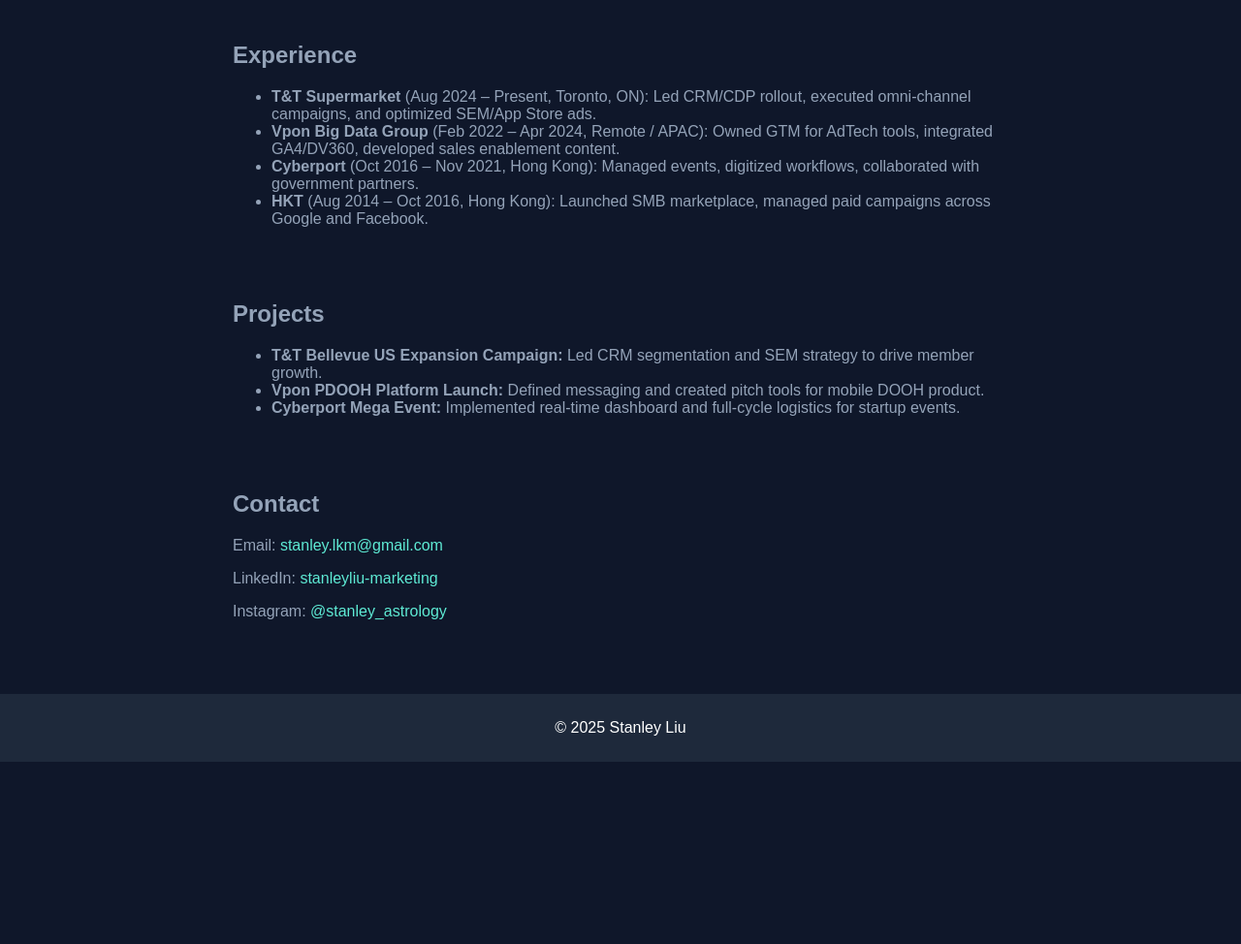
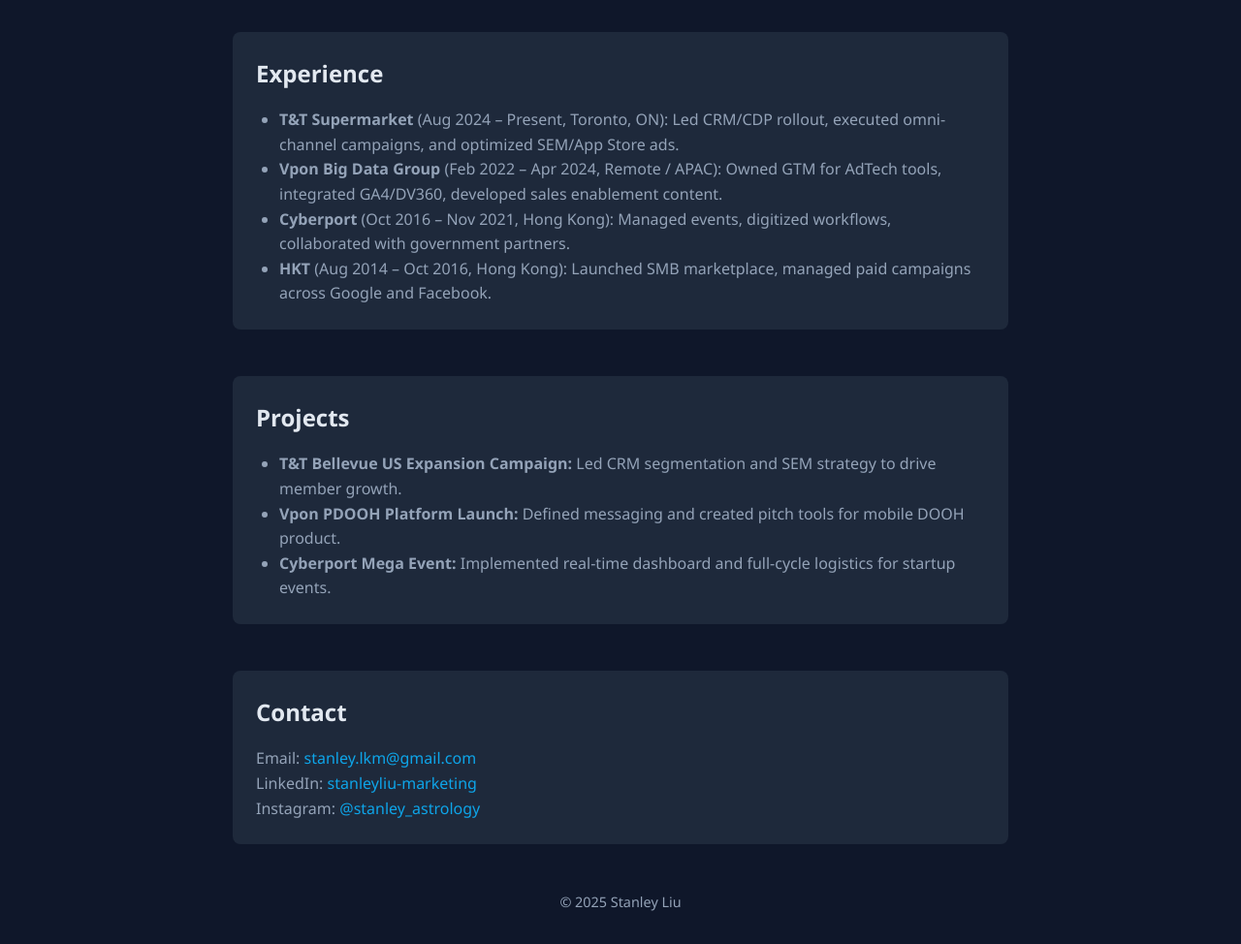
Before and after one commit to stanl3yliu/stanl3yliu.github.io, a plain HTML site: page index.html in a window 1280 px wide. Shown: the part 369-1343 px from the top of the page at 97% size. Before the commit the page ends 1155 px from the top, so only its background shows below. Drawn offline with Linux system fonts and the light colour scheme.

Commit message:
Update styles.css

```diff
--- a/styles.css
+++ b/styles.css
@@ -1,36 +1,74 @@
-body {
-  font-family: Arial, sans-serif;
+/* styles.css */
+
+:root {
+  --bg: #0f172a;
+  --text: #94a3b8;
+  --accent: #0ea5e9;
+  --header: #e2e8f0;
+  --section-bg: #1e293b;
+}
+
+* {
   margin: 0;
   padding: 0;
-  background-color: #0f172a;
-  color: #94a3b8;
+  box-sizing: border-box;
+}
+
+body {
+  background-color: var(--bg);
+  color: var(--text);
+  font-family: 'Segoe UI', sans-serif;
+  line-height: 1.6;
+  padding: 2rem;
 }
 
 header {
-  background-color: #1e293b;
-  color: white;
-  padding: 40px 20px;
   text-align: center;
+  margin-bottom: 3rem;
+}
+
+header h1 {
+  color: var(--header);
+  font-size: 2.5rem;
+}
+
+header p {
+  font-size: 1.2rem;
+  color: var(--accent);
+  font-weight: 600;
 }
 
 section {
-  padding: 20px;
   max-width: 800px;
-  margin: auto;
+  margin: 0 auto 3rem auto;
+  padding: 1.5rem;
+  background-color: var(--section-bg);
+  border-radius: 8px;
+}
+
+h2 {
+  font-size: 1.5rem;
+  color: var(--header);
+  margin-bottom: 1rem;
+}
+
+ul {
+  list-style-type: disc;
+  padding-left: 1.5rem;
+}
+
+a {
+  color: var(--accent);
+  text-decoration: none;
+}
+
+a:hover {
+  text-decoration: underline;
 }
 
 footer {
-  background-color: #1e293b;
-  color: white;
   text-align: center;
-  padding: 10px;
-  margin-top: 40px;
+  color: var(--text);
+  margin-top: 2rem;
+  font-size: 0.9rem;
 }
-
-a {
-  color: #5eead4;
-  text-decoration: none;
-}
-a:hover {
-  text-decoration: underline;
-}
```
